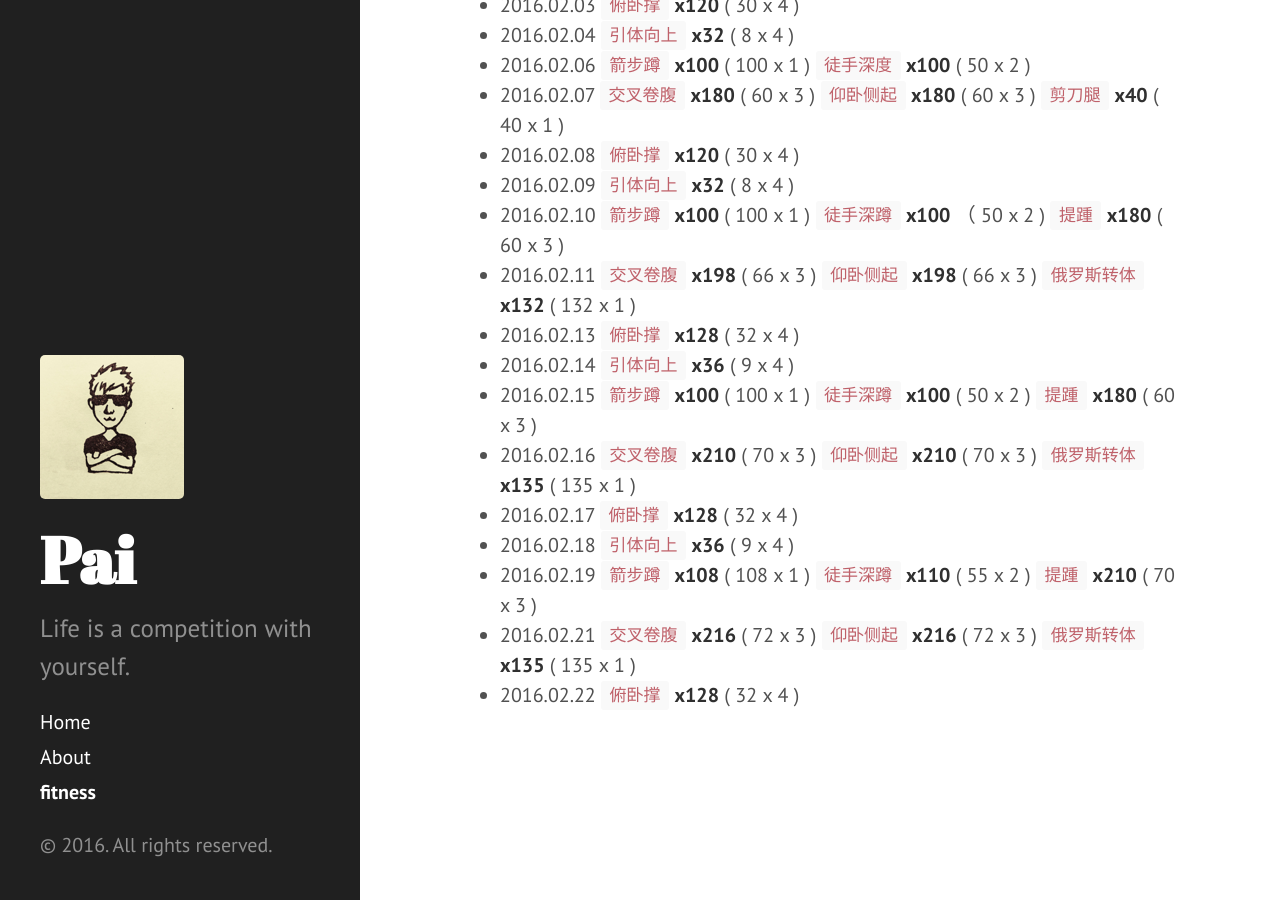
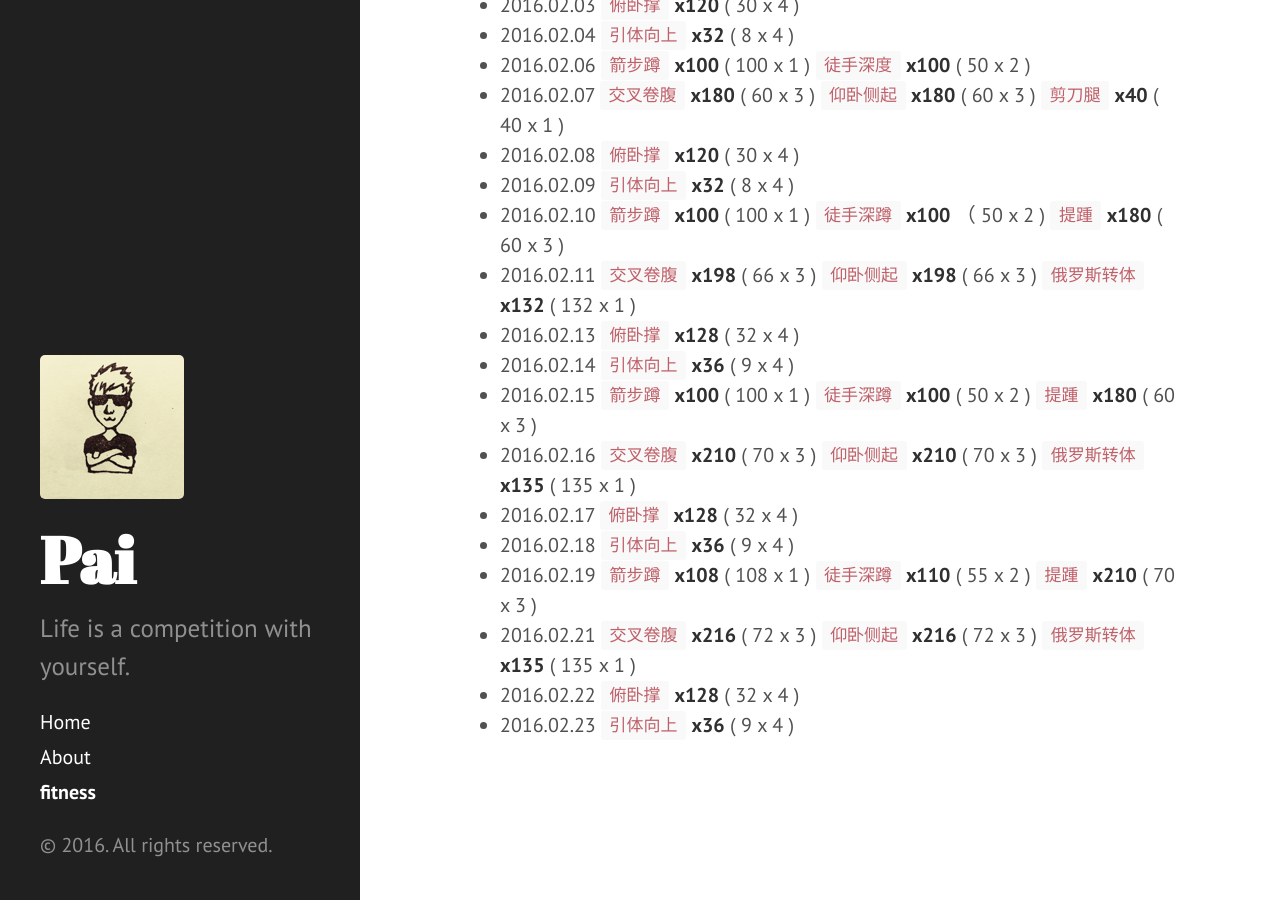
Before and after one commit to dragon8897/dragon8897.github.io, a Jekyll site: the page built from fitness.md, in a window 1280 px wide and 900 px high, scrolled down 1600 px. Built offline with Jekyll 4.4.1, drawn with Linux system fonts in a browser that asks for light colours; Markdown is read by kramdown in place of the engine named in the settings.

Commit message:
add fitness record.

```diff
--- a/fitness.md
+++ b/fitness.md
@@ -61,3 +61,4 @@ title: fitness
 - 2016.02.19 `箭步蹲` **x108** ( 108 x 1 ) `徒手深蹲` **x110** ( 55 x 2 ) `提踵` **x210** ( 70 x 3 )
 - 2016.02.21 `交叉卷腹` **x216** ( 72 x 3 ) `仰卧侧起` **x216** ( 72 x 3 ) `俄罗斯转体` **x135** ( 135 x 1 )
 - 2016.02.22 `俯卧撑` **x128** ( 32 x 4 )
+- 2016.02.23 `引体向上` **x36** ( 9 x 4 )
```
